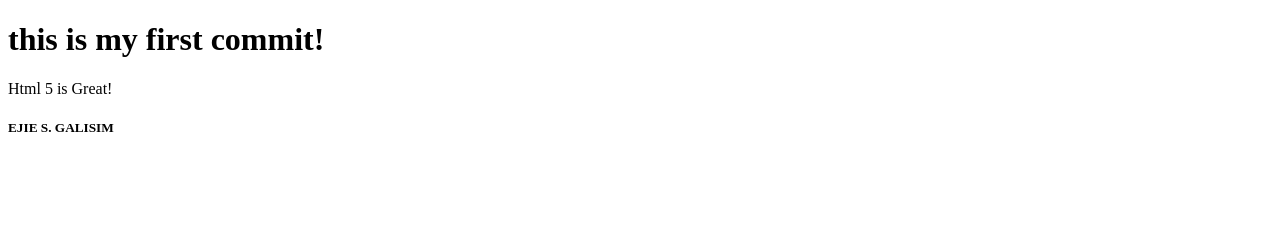
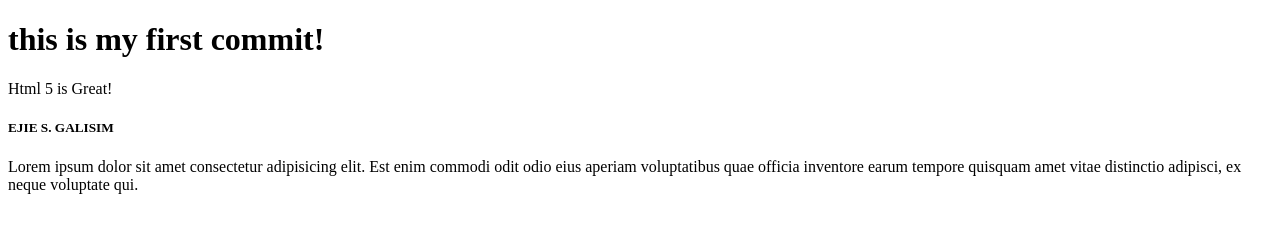
Before and after one commit to ejie13/Test, a plain HTML site: page index.html in a window 1280 px wide. Drawn offline with Linux system fonts and the light colour scheme.

Commit message:
Update index.html

```diff
--- a/index.html
+++ b/index.html
@@ -10,5 +10,11 @@
     <h1>this is my first commit!</h1>
     <p>Html 5 is Great!</p>
     <h5>EJIE S. GALISIM</h5>
+
+    Lorem ipsum dolor sit amet consectetur adipisicing elit. Est enim commodi odit odio eius aperiam voluptatibus quae officia inventore earum tempore quisquam amet vitae distinctio adipisci, ex neque voluptate qui.
+
+
+
+
 </body>
 </html>
```
